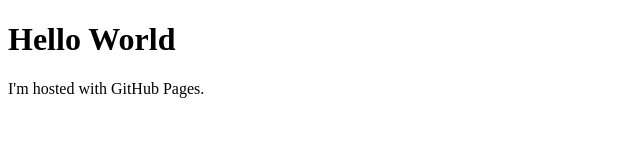
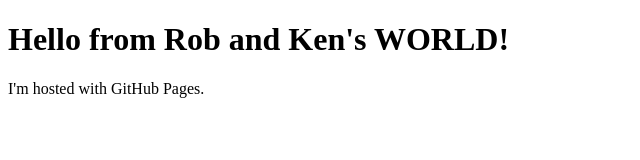
Before and after one commit to KendrickPC/rhsiao12.github.io, a plain HTML site: page index.html in a window 1280 px wide. Shown: the whole page, without its empty margins (0-640 px from the left). Drawn offline with Linux system fonts and the light colour scheme.

Commit message:
our world

```diff
--- a/index.html
+++ b/index.html
@@ -1,7 +1,7 @@
 <!DOCTYPE html>
 <html>
 <body>
-<h1>Hello World</h1>
+<h1>Hello from Rob and Ken's WORLD!</h1>
 <p>I'm hosted with GitHub Pages.</p>
 </body>
 </html>
```
